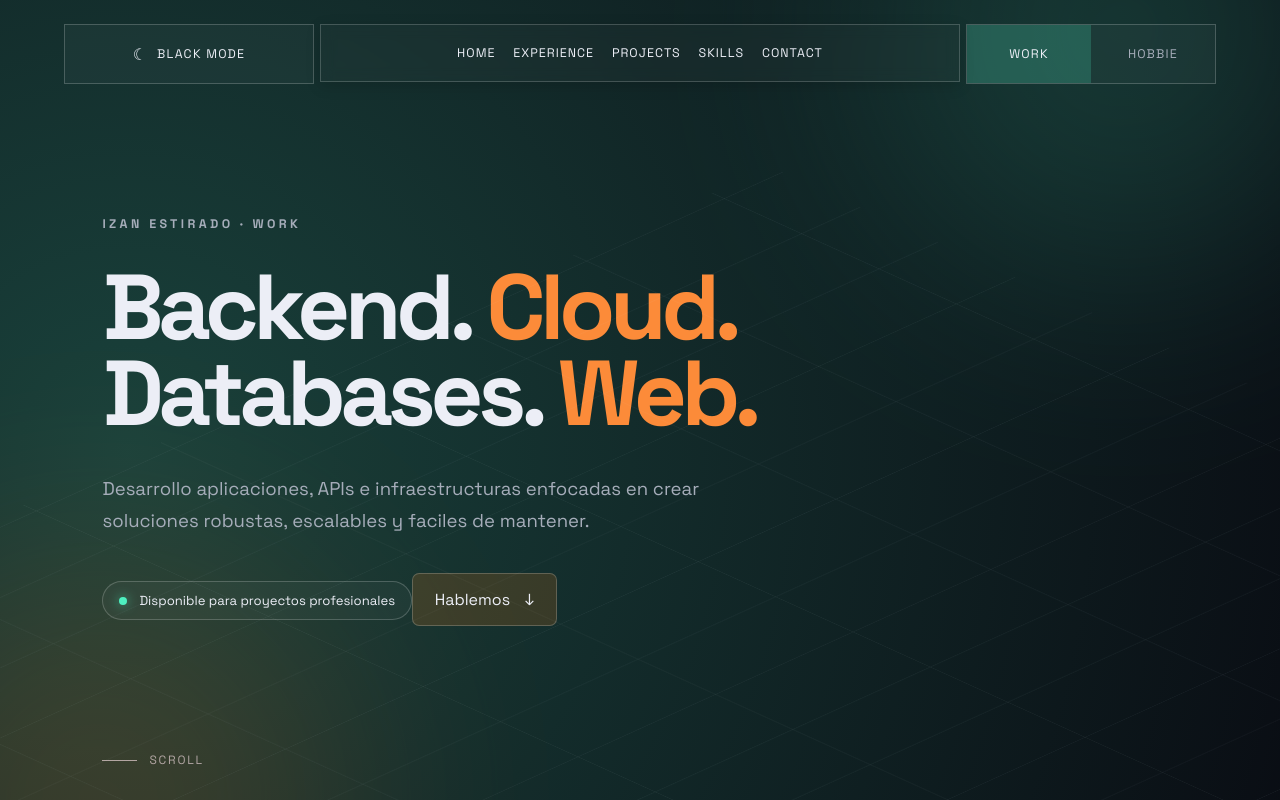
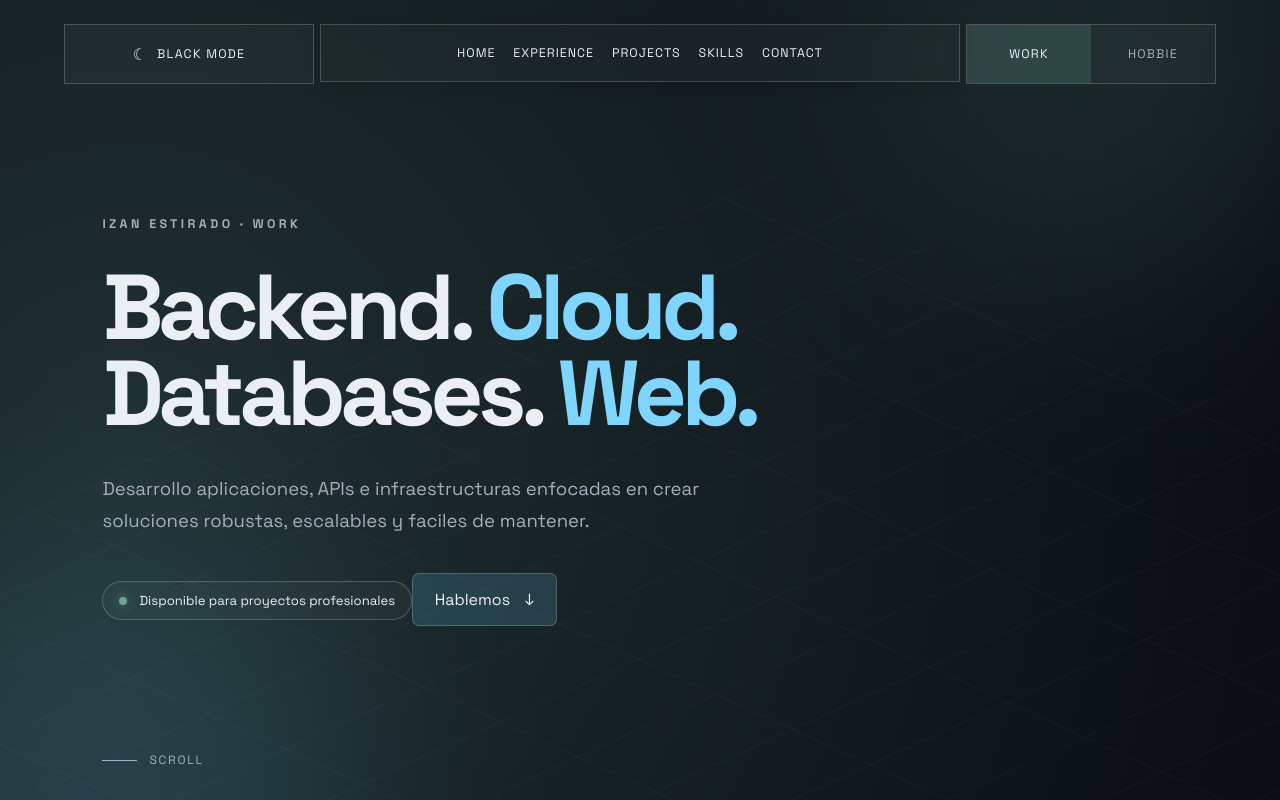
Before and after one commit to AstroIzan/izanestirado-portfolio, an Angular app in the folder client/: page / in a window 1280 px wide. Shown: the top 800 px of the page. Built offline with nearby package versions, Linux system fonts and the light colour scheme.

Commit message:
refactor(styles): centraliza tokens reutilizables de color
- Mueve colores base y de modo a tokens globales en styles.scss

- Reemplaza colores hardcodeados en Home y Contact por variables

- Reutiliza token de sombra en top-navbar

```diff
--- a/client/src/app/features/contact/contact.component.scss
+++ b/client/src/app/features/contact/contact.component.scss
@@ -1,8 +1,8 @@
 .contact {
   padding: 2rem;
-  border: 1px solid rgba(255, 255, 255, 0.08);
+  border: 1px solid var(--color-white-08);
   border-radius: 1rem;
-  background: rgba(255, 255, 255, 0.025);
+  background: var(--surface-glass-025);
   backdrop-filter: blur(10px);
 }
 
@@ -15,23 +15,23 @@
 
 .contact-methods button {
   padding: 1rem;
-  border: 1px solid rgba(255, 255, 255, 0.1);
+  border: 1px solid var(--color-white-10);
   border-radius: 0.6rem;
-  background: rgba(255, 255, 255, 0.03);
-  color: #a8abb7;
+  background: var(--surface-glass-03);
+  color: var(--color-contact-button-text);
   cursor: pointer;
   font: inherit;
   transition: all 0.2s ease;
 }
 
 .contact-methods button:hover {
-  background: rgba(255, 255, 255, 0.06);
+  background: var(--surface-glass-06);
 }
 
 .contact-methods button.active {
-  border-color: rgba(255, 255, 255, 0.3);
-  background: rgba(255, 255, 255, 0.08);
-  color: #fff;
+  border-color: var(--color-white-30);
+  background: var(--surface-glass-08);
+  color: var(--color-white);
 }
 
 .field {
@@ -42,7 +42,7 @@
 }
 
 .field label {
-  color: #c5c7d0;
+  color: var(--color-contact-label);
   font-size: 0.85rem;
   font-weight: 600;
 }
@@ -52,18 +52,18 @@ textarea {
   width: 100%;
   box-sizing: border-box;
   padding: 0.9rem 1rem;
-  border: 1px solid rgba(255, 255, 255, 0.1);
+  border: 1px solid var(--color-white-10);
   border-radius: 0.5rem;
   outline: none;
-  background: rgba(0, 0, 0, 0.2);
-  color: #fff;
+  background: var(--surface-black-20);
+  color: var(--color-white);
   font: inherit;
   transition: border-color 0.2s ease;
 }
 
 input:focus,
 textarea:focus {
-  border-color: rgba(255, 255, 255, 0.4);
+  border-color: var(--color-white-40);
 }
 
 textarea {
@@ -72,25 +72,25 @@ textarea {
 }
 
 small {
-  color: #ff7d8a;
+  color: var(--color-contact-error);
 }
 
 .success {
   margin-bottom: 1.5rem;
   padding: 1rem;
-  border: 1px solid rgba(69, 224, 138, 0.25);
+  border: 1px solid var(--color-success-border);
   border-radius: 0.5rem;
-  background: rgba(69, 224, 138, 0.05);
-  color: #72e9a2;
+  background: var(--color-success-bg);
+  color: var(--color-contact-success);
 }
 
 .error {
   margin-bottom: 1.5rem;
   padding: 1rem;
-  border: 1px solid rgba(255, 90, 100, 0.25);
+  border: 1px solid var(--color-error-border);
   border-radius: 0.5rem;
-  background: rgba(255, 90, 100, 0.05);
-  color: #ff8b94;
+  background: var(--color-error-bg);
+  color: var(--color-contact-error-strong);
 }
 
 form > button {
@@ -98,8 +98,8 @@ form > button {
   padding: 1rem;
   border: 0;
   border-radius: 0.5rem;
-  background: #fff;
-  color: #08090d;
+  background: var(--color-white);
+  color: var(--color-black-900);
   cursor: pointer;
   font: inherit;
   font-weight: 700;
--- a/client/src/app/features/home/components/top-navbar/top-navbar.component.scss
+++ b/client/src/app/features/home/components/top-navbar/top-navbar.component.scss
@@ -64,7 +64,7 @@
   background: color-mix(in srgb, var(--panel-bg) 88%, transparent);
   backdrop-filter: blur(7px) saturate(1.02);
   border-color: color-mix(in srgb, var(--line) 92%, transparent);
-  box-shadow: 0 4px 14px rgba(0, 0, 0, 0.14);
+  box-shadow: var(--shadow-nav-elevated);
 }
 
 .panel-nav a {
--- a/client/src/app/features/home/home.component.scss
+++ b/client/src/app/features/home/home.component.scss
@@ -1,16 +1,16 @@
 .page {
-  --bg: #090b12;
-  --text: #eceef6;
-  --muted: #a6adba;
-  --line: rgba(255, 255, 255, 0.2);
-  --panel-bg: rgba(255, 255, 255, 0.03);
-  --panel-hover: rgba(255, 255, 255, 0.08);
-  --primary: #4ef0c0;
-  --secondary: #ff7a18;
-  --hero-top: rgba(78, 240, 192, 0.24);
-  --hero-bottom: rgba(255, 122, 24, 0.2);
-  --footer-line: rgba(255, 255, 255, 0.14);
-  --grid-line: rgba(224, 232, 245, 0.28);
+  --bg: var(--color-page-dark);
+  --text: var(--color-home-text-dark);
+  --muted: var(--color-home-muted-dark);
+  --line: var(--color-home-line-dark);
+  --panel-bg: var(--color-home-panel-bg-dark);
+  --panel-hover: var(--color-home-panel-hover-dark);
+  --primary: var(--color-work-primary);
+  --secondary: var(--color-work-secondary);
+  --hero-top: var(--color-home-hero-work-top);
+  --hero-bottom: var(--color-home-hero-work-bottom);
+  --footer-line: var(--color-home-footer-line-dark);
+  --grid-line: var(--color-home-grid-line-dark);
 
   min-height: 100vh;
   background:
@@ -24,28 +24,28 @@
 }
 
 .page.light-mode {
-  --bg: #f2f3eb;
-  --text: #1d2127;
-  --muted: #4f5a67;
-  --line: rgba(28, 36, 45, 0.28);
-  --panel-bg: rgba(28, 36, 45, 0.04);
-  --panel-hover: rgba(28, 36, 45, 0.1);
-  --footer-line: rgba(28, 36, 45, 0.2);
-  --grid-line: rgba(34, 43, 53, 0.42);
+  --bg: var(--color-home-bg-light);
+  --text: var(--color-home-text-light);
+  --muted: var(--color-home-muted-light);
+  --line: var(--color-home-line-light);
+  --panel-bg: var(--color-home-panel-bg-light);
+  --panel-hover: var(--color-home-panel-hover-light);
+  --footer-line: var(--color-home-footer-line-light);
+  --grid-line: var(--color-home-grid-line-light);
 }
 
 .page[data-site-mode="work"] {
-  --primary: #4ef0c0;
-  --secondary: #ff7a18;
-  --hero-top: rgba(78, 240, 192, 0.24);
-  --hero-bottom: rgba(255, 122, 24, 0.2);
+  --primary: var(--color-work-primary);
+  --secondary: var(--color-work-secondary);
+  --hero-top: var(--color-home-hero-work-top);
+  --hero-bottom: var(--color-home-hero-work-bottom);
 }
 
 .page[data-site-mode="hobbie"] {
-  --primary: #6bd2ff;
-  --secondary: #ffcf3f;
-  --hero-top: rgba(107, 210, 255, 0.28);
-  --hero-bottom: rgba(255, 207, 63, 0.24);
+  --primary: var(--color-hobbie-primary);
+  --secondary: var(--color-hobbie-secondary);
+  --hero-top: var(--color-home-hero-hobbie-top);
+  --hero-bottom: var(--color-home-hero-hobbie-bottom);
 }
 
 .hero {
--- a/client/src/styles.scss
+++ b/client/src/styles.scss
@@ -1,5 +1,72 @@
 /* You can add global styles to this file, and also import other style files */
 @import url("https://fonts.googleapis.com/css2?family=Space+Grotesk:wght@400;500;700;800&display=swap");
+
+:root {
+  /* Core neutrals */
+  --color-white: #ffffff;
+  --color-black-900: #08090d;
+  --color-black-pure: #000000;
+  --color-page-dark: #090b12;
+  --color-body-text: #f4f5f7;
+
+  /* Home mode neutrals */
+  --color-home-text-dark: #eceef6;
+  --color-home-muted-dark: #a6adba;
+  --color-home-bg-light: #f2f3eb;
+  --color-home-text-light: #1d2127;
+  --color-home-muted-light: #4f5a67;
+
+  /* Site mode accents */
+  --color-work-primary: #68a691;
+  --color-work-secondary: #6bd2ff;
+  --color-hobbie-primary: #6bd2ff;
+  --color-hobbie-secondary: #ffcf3f;
+
+  /* Contact palette */
+  --color-contact-button-text: #a8abb7;
+  --color-contact-label: #c5c7d0;
+  --color-contact-error: #ff7d8a;
+  --color-contact-success: #72e9a2;
+  --color-contact-error-strong: #ff8b94;
+
+  /* Dark glass surfaces and lines */
+  --color-white-08: rgba(255, 255, 255, 0.08);
+  --color-white-10: rgba(255, 255, 255, 0.1);
+  --color-white-14: rgba(255, 255, 255, 0.14);
+  --color-white-20: rgba(255, 255, 255, 0.2);
+  --color-white-30: rgba(255, 255, 255, 0.3);
+  --color-white-40: rgba(255, 255, 255, 0.4);
+  --surface-glass-025: rgba(255, 255, 255, 0.025);
+  --surface-glass-03: rgba(255, 255, 255, 0.03);
+  --surface-glass-06: rgba(255, 255, 255, 0.06);
+  --surface-glass-08: rgba(255, 255, 255, 0.08);
+  --surface-black-20: rgba(0, 0, 0, 0.2);
+
+  /* Home theme tokens */
+  --color-home-line-dark: var(--color-white-20);
+  --color-home-panel-bg-dark: var(--surface-glass-03);
+  --color-home-panel-hover-dark: var(--surface-glass-08);
+  --color-home-footer-line-dark: var(--color-white-14);
+  --color-home-grid-line-dark: rgba(224, 232, 245, 0.28);
+  --color-home-line-light: rgba(28, 36, 45, 0.28);
+  --color-home-panel-bg-light: rgba(28, 36, 45, 0.04);
+  --color-home-panel-hover-light: rgba(28, 36, 45, 0.1);
+  --color-home-footer-line-light: rgba(28, 36, 45, 0.2);
+  --color-home-grid-line-light: rgba(34, 43, 53, 0.42);
+  --color-home-hero-work-top: rgba(104, 166, 145, 0.24);
+  --color-home-hero-work-bottom: rgba(107, 210, 255, 0.2);
+  --color-home-hero-hobbie-top: rgba(107, 210, 255, 0.28);
+  --color-home-hero-hobbie-bottom: rgba(255, 207, 63, 0.24);
+
+  /* Status surfaces */
+  --color-success-border: rgba(69, 224, 138, 0.25);
+  --color-success-bg: rgba(69, 224, 138, 0.05);
+  --color-error-border: rgba(255, 90, 100, 0.25);
+  --color-error-bg: rgba(255, 90, 100, 0.05);
+
+  /* Shared shadows */
+  --shadow-nav-elevated: 0 4px 14px rgba(0, 0, 0, 0.14);
+}
 
 * {
   box-sizing: border-box;
@@ -16,8 +83,8 @@ body {
 }
 
 body {
-  background: #090b12;
-  color: #f4f5f7;
+  background: var(--color-page-dark);
+  color: var(--color-body-text);
   font-family: "Space Grotesk", "Segoe UI", sans-serif;
 }
 
```
